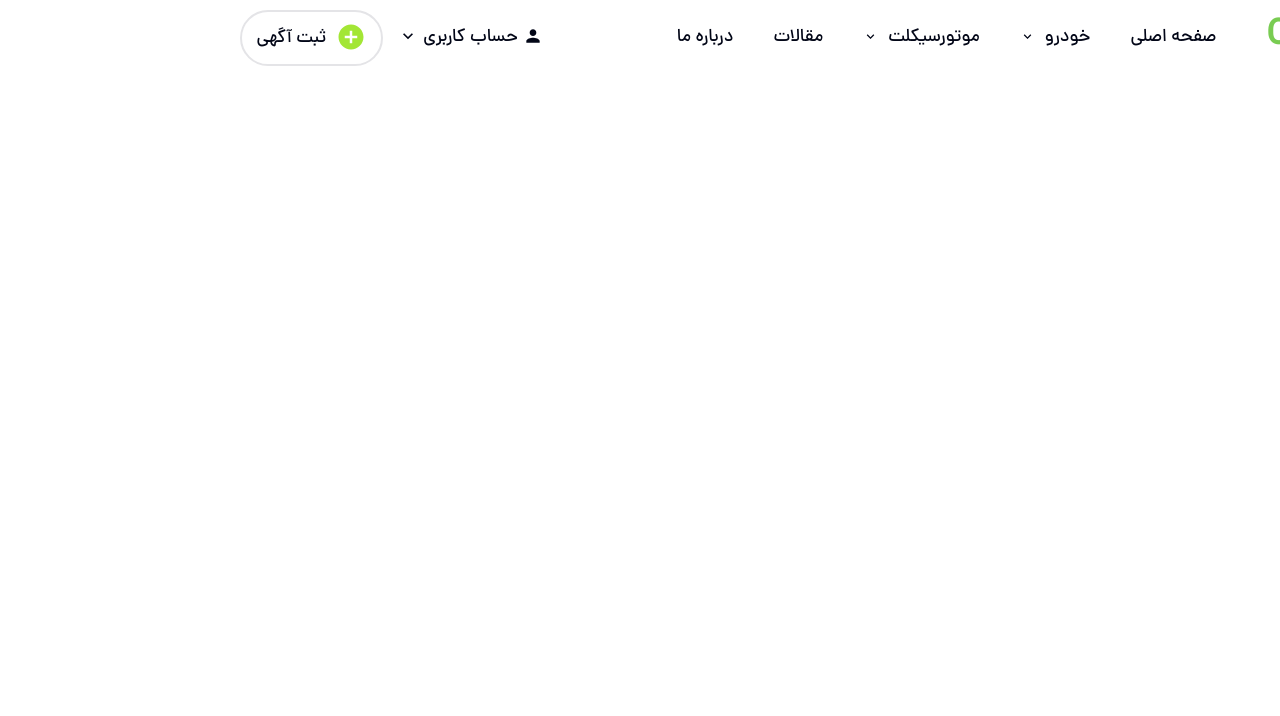
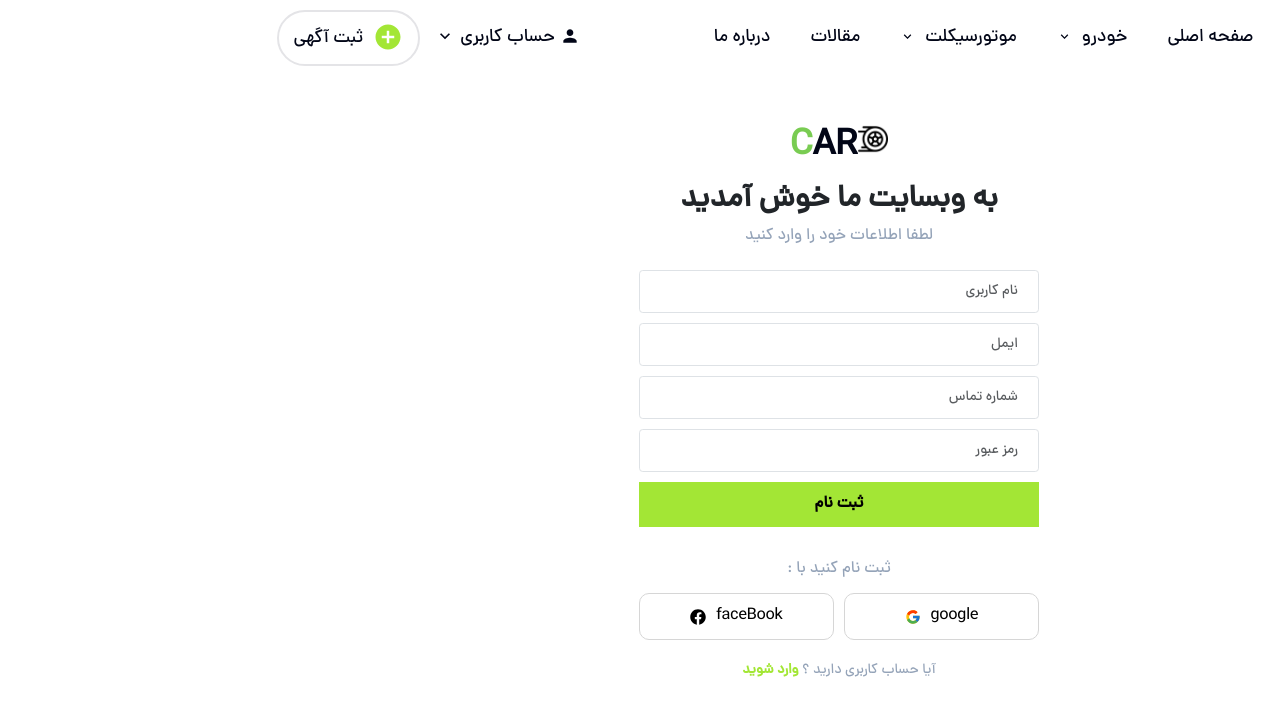
Before and after one commit to parsa-vesali/Car, a React (Create React App) app: page /signUp in a window 1280 px wide. Shown: the top 716 px of the page. Built offline with nearby package versions, Linux system fonts and the light colour scheme.

Commit message:
signUp page created

```diff
--- a/src/Components/common/NavBar/NavBar.jsx
+++ b/src/Components/common/NavBar/NavBar.jsx
@@ -16,13 +16,12 @@ import SettingsIcon from "@mui/icons-material/Settings";
 import LogoutIcon from "@mui/icons-material/Logout";
 import MenuIcon from "@mui/icons-material/Menu";
 import CloseIcon from "@mui/icons-material/Close";
-import InstagramIcon from '@mui/icons-material/Instagram';
-import GitHubIcon from '@mui/icons-material/GitHub';
-import TelegramIcon from '@mui/icons-material/Telegram';
-
+import InstagramIcon from "@mui/icons-material/Instagram";
+import GitHubIcon from "@mui/icons-material/GitHub";
+import TelegramIcon from "@mui/icons-material/Telegram";
 
 export default function NavBar() {
-    const [showMenu , setShowMenu] = useState(false)
+  const [showMenu, setShowMenu] = useState(false);
   return (
     <>
       <nav className="nav">
@@ -47,7 +46,10 @@ export default function NavBar() {
                     خودرو
                     <KeyboardArrowDownIcon className="nav__menu-icon" />
                     <div className="nav__submenu">
-                      <Link to={'./car'} className="link nav__submneu-item link">
+                      <Link
+                        to={"./car"}
+                        className="link nav__submneu-item link"
+                      >
                         <DirectionsCarIcon className="nav__submenu-icon" />
                         خرید خودرو
                       </Link>
@@ -103,7 +105,7 @@ export default function NavBar() {
               </ul>
             </div>
             <div className="nav__left">
-              <Link to={"/"} className="nav__account link nav__menu-item">
+              <Link to={"/signUp"} className="nav__account link nav__menu-item">
                 <PersonIcon />
                 حساب کاربری
                 <KeyboardArrowDownIcon />
@@ -141,30 +143,37 @@ export default function NavBar() {
       {/* NAV MOBILE */}
       <nav className="nav-mobile">
         <div className="nav-mobile__menu">
-          <div className="nav__mobile-menu-icon" onClick={()=> setShowMenu(!showMenu)}>
+          <div
+            className="nav__mobile-menu-icon"
+            onClick={() => setShowMenu(!showMenu)}
+          >
             <MenuIcon />
           </div>
 
-        <div className={`nav-mobile__list ${showMenu ? 'nav-mobile__list-active' : ''}`}>
-
+          <div
+            className={`nav-mobile__list ${
+              showMenu ? "nav-mobile__list-active" : ""
+            }`}
+          >
             <div className="nav-mobile__list-top">
-                <a href="#" className="nav__logo link">
+              <Link to={"/"} className="nav__logo link">
                 <img
                   src="./img/racing.png"
                   alt="logo"
                   className="nav__logo-img"
                 />
                 <span>C</span>AR
-                </a>
-                <span className="nav-mobile__icon" onClick={()=> setShowMenu(false)}>
+              </Link>
+              <span
+                className="nav-mobile__icon"
+                onClick={() => setShowMenu(false)}
+              >
                 <CloseIcon />
               </span>
-
-
             </div>
 
             <div className="nav-mobile__submenu">
-                <Link to={'/car'}   className="link nav__submneu-item link">
+              <Link to={"/car"} className="link nav__submneu-item link">
                 <DirectionsCarIcon className="nav__submenu-icon" />
                 خرید خودرو
               </Link>
@@ -190,8 +199,9 @@ export default function NavBar() {
               <Link to={"/"} className="nav__add-post link">
                 <AddCircleIcon className="nav__add-post-icon" />
                 ثبت آگهی
-                </Link><br />
-                <Link to={"/"} className="nav__add-post link">
+              </Link>
+              <br />
+              <Link to={"/signUp"} className="nav__add-post link">
                 <PersonIcon className="nav__add-post-icon" />
                 حساب کاربری
               </Link>
@@ -225,13 +235,9 @@ export default function NavBar() {
           </Link>
         </div>
       </nav>
-
-        {
-            showMenu && (
-                <div className="overlay" onClick={()=> setShowMenu(false)}></div>
-            )
-        }
-
+      {showMenu && (
+        <div className="overlay" onClick={() => setShowMenu(false)}></div>
+      )}
     </>
   );
 }
--- /dev/null
+++ b/src/Pages/signUp/SignUp.css
@@ -0,0 +1,67 @@
+.SingUp {
+    display: flex;
+    flex-direction: column;
+    align-items: center;
+    justify-content: center;
+    margin-top: 2rem;
+}
+.SingUp__title{
+    font-size: 3rem;
+    font-weight: bold;
+}
+.SingUp__subtitle{
+    color: var(--text-color);
+}
+
+.form {
+    width: 40rem;
+    margin: 2rem 0;
+}
+
+.form__input {
+    padding: 1rem 2rem !important;
+    font-size: 1.4rem;
+    margin-bottom: 1rem;
+}
+
+.form__submit {
+    width: 100%;
+    padding: 1rem 2rem;
+    background-color: var(--primary-color);
+    font-weight: bold;
+}
+
+.form__social-title {
+    margin: 1rem;
+    color: var(--text-color);
+}
+
+.form__social {
+    display: flex;
+    align-items: center;
+    column-gap: 1rem;
+}
+.form__social-btn {
+    background-color:transparent;
+    padding: 1rem 1rem;
+    width: 19.5rem;
+    display: flex;
+    align-items: center;
+    justify-content: center;
+    gap: 1rem;
+    border: 1px solid #d6d6d6;
+    border-radius: 1rem;
+    margin-bottom: 2rem;
+}
+
+.form__link {
+    font-size: 1.4rem;
+    color: var(--text-color);
+}
+
+
+
+.form__link .link {
+    color: var(--primary-color);
+    font-weight: bold;
+}
--- /dev/null
+++ b/src/Pages/signUp/SignUp.jsx
@@ -0,0 +1,56 @@
+import React from "react";
+import "./SignUp.css";
+import { Link } from "react-router-dom";
+import Form from "react-bootstrap/Form";
+import { FcGoogle } from "react-icons/fc";
+import { FaFacebook } from "react-icons/fa";
+
+export default function SingUp() {
+  return (
+    <div className="SingUp">
+      <Link to={"/"} className="nav__logo link">
+        <img src="./img/racing.png" alt="logo" className="nav__logo-img" />
+        <span>C</span>AR
+      </Link>
+      <h2 className="SingUp__title">به وبسایت ما خوش آمدید</h2>
+      <p className="SingUp__subtitle">لطفا اطلاعات خود را وارد کنید</p>
+      <Form className="form">
+        <Form.Control
+          type="text"
+          className="form__input"
+          placeholder="نام کاربری"
+        />
+        <Form.Control type="text" className="form__input" placeholder="ایمل" />
+        <Form.Control
+          type="text"
+          className="form__input"
+          placeholder="شماره تماس"
+        />
+        <Form.Control
+          type="password"
+          className="form__input"
+          placeholder="رمز عبور "
+        />
+
+        <button className="form__submit">ثبت نام</button>
+      </Form>
+      <p className="form__social-title">ثبت نام کنید با :</p>
+      <div className="form__social">
+        <button className="form__social-btn">
+          <p>google</p>
+          <FcGoogle />
+        </button>
+        <button className="form__social-btn">
+            <p>faceBook</p>
+          <FaFacebook />
+        </button>
+      </div>
+      <p className="form__link">
+        آیا حساب کاربری دارید ؟{" "}
+        <Link to={"/"} className="link">
+          وارد شوید
+        </Link>
+      </p>
+    </div>
+  );
+}
--- a/src/routes.js
+++ b/src/routes.js
@@ -1,8 +1,10 @@
 import Home from "./Pages/Home/Home";
 import Car from "./Pages/Car/Car";
+import SingUp from "./Pages/signUp/SignUp";
 let routes = [
     {path : '/' , element : <Home />},
     {path : '/car' , element : <Car />},
+    {path : '/signUp' , element : <SingUp />},
 ]
 
 export default routes
```
Lines whose indentation alone changed are shown as unchanged.
